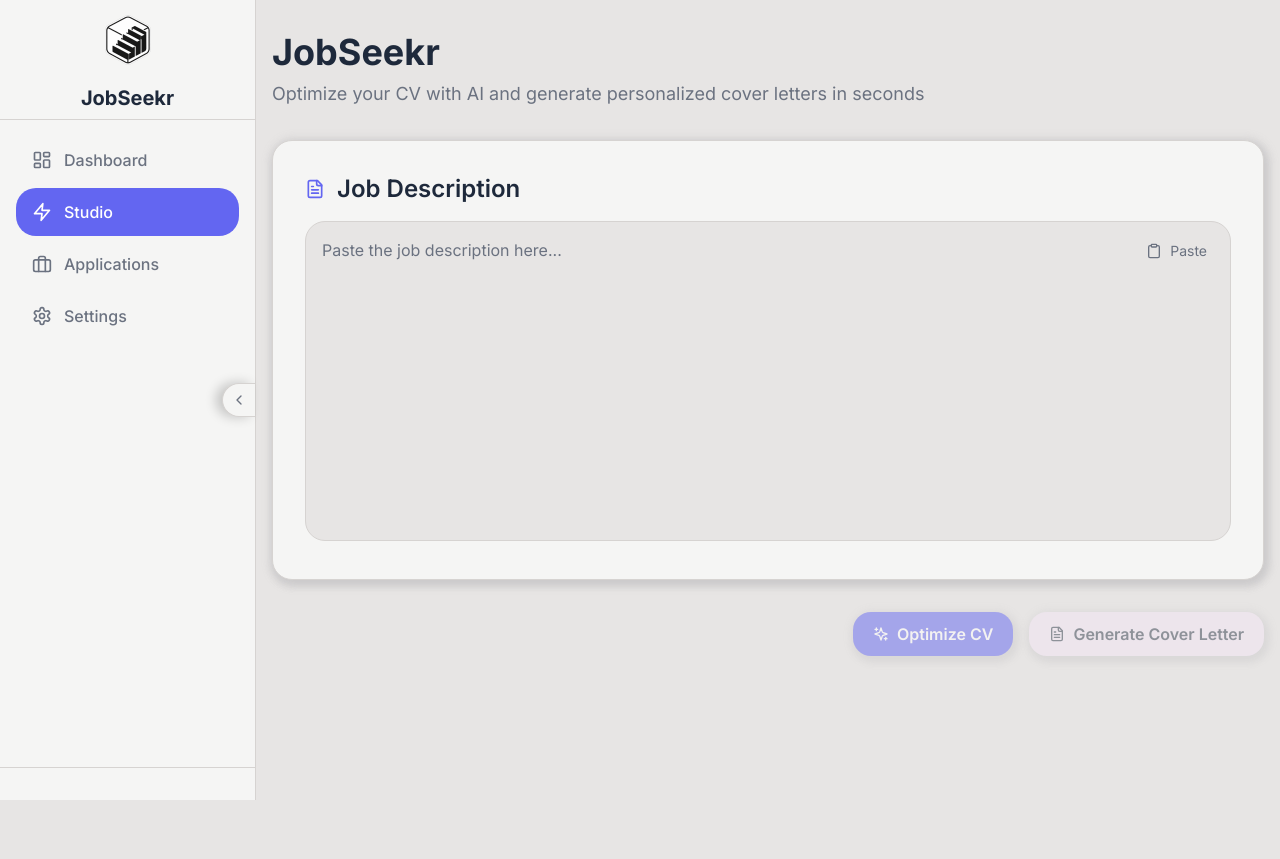
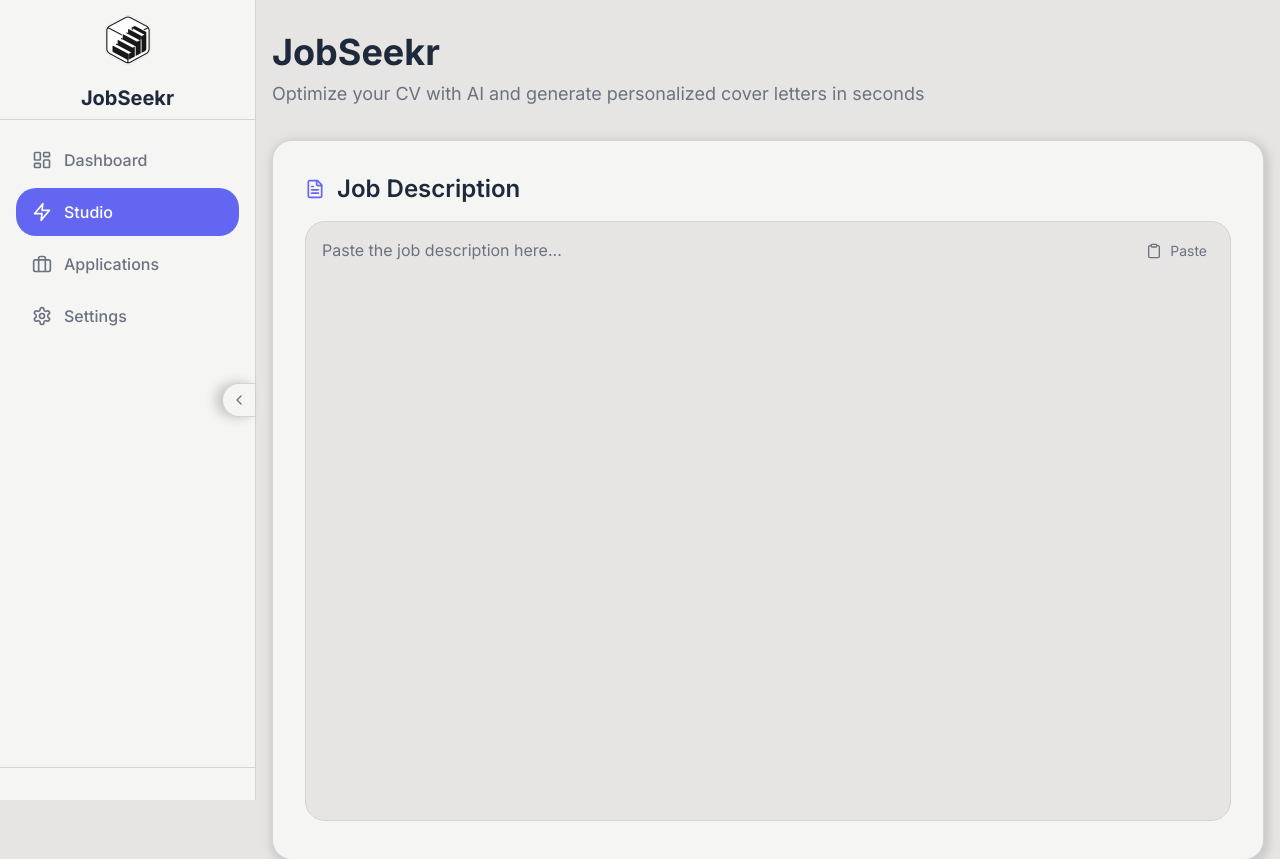
Before and after one commit to B1zzyy/JobSeekr, a Next.js app: page /studio in a window 1280 px wide. Shown: the top 859 px of the page. Before the commit the page ends 800 px from the top, so only its background shows below. Built offline with nearby package versions, Linux system fonts and the light colour scheme; no server answers.

Commit message:
Fix the loading issue in the studio page and add Favicon and fix tab title to just be JobSeekr

```diff
--- a/app/layout.tsx
+++ b/app/layout.tsx
@@ -6,8 +6,12 @@ import Script from 'next/script'
 const inter = Inter({ subsets: ['latin'], variable: '--font-sans' })
 
 export const metadata: Metadata = {
-  title: 'JobSeekr - AI-Powered Job Application Assistant',
+  title: 'JobSeekr',
   description: 'Optimize your CV and generate cover letters with AI',
+  icons: {
+    icon: '/logo.png',
+    apple: '/logo.png',
+  },
 }
 
 export default function RootLayout({
--- a/components/JobDescriptionInput.tsx
+++ b/components/JobDescriptionInput.tsx
@@ -31,9 +31,8 @@ export default function JobDescriptionInput({ value, onChange, hasCV }: JobDescr
         value={value}
         onChange={(e) => onChange(e.target.value)}
         placeholder="Paste the job description here..."
-        className={`w-full p-4 pr-20 rounded-lg border border-input bg-background text-foreground placeholder:text-muted-foreground focus:outline-none focus:ring-2 focus:ring-ring focus:border-transparent resize-none text-sm md:text-base scrollbar-minimal ${
-          hasCV ? 'h-[350px] md:h-[600px]' : 'h-48 md:h-64 lg:h-80'
-        }`}
+        className="w-full p-4 pr-20 rounded-lg border border-input bg-background text-foreground placeholder:text-muted-foreground focus:outline-none focus:ring-2 focus:ring-ring focus:border-transparent resize-none text-sm md:text-base scrollbar-minimal h-[350px] md:h-[600px]"
+        style={{ minHeight: '350px' }}
       />
       <button
         onClick={handlePaste}
```
